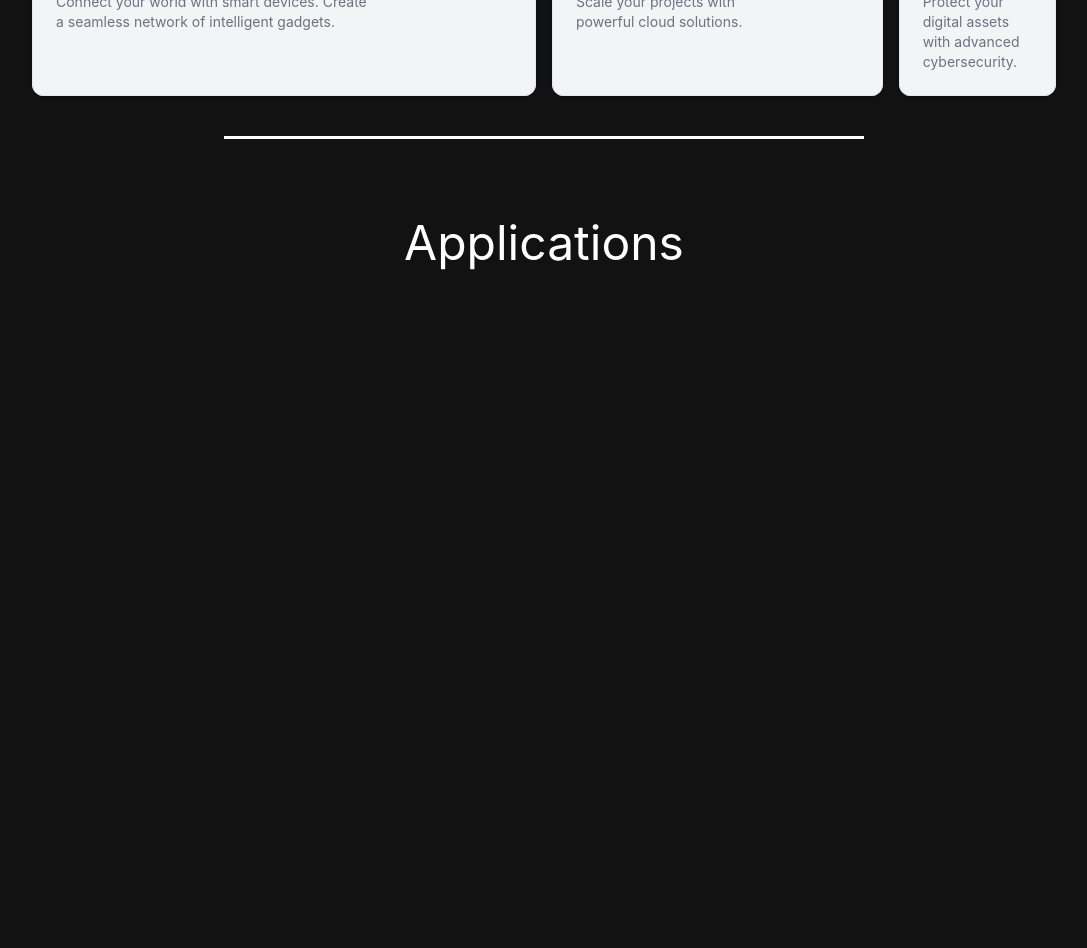
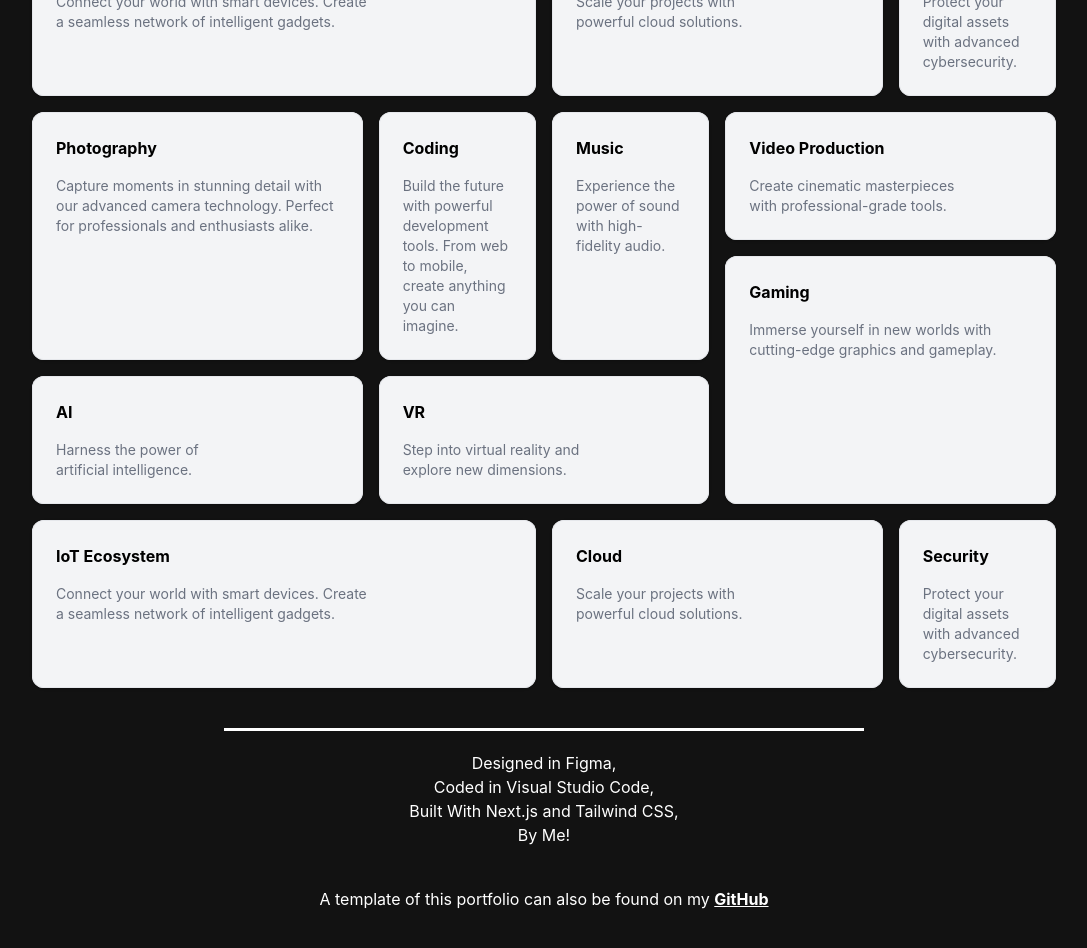
Before and after one commit to MajedAlthonayan/24Portfolio, a Next.js app in the folder 24portfolio/: page / in a window 1280 px wide. Shown: the part 3620-4568 px from the top of the page, without its empty margins (96-1183 px from the left). Before the commit the page ends 3927 px from the top, so only its background shows below. Built offline with nearby package versions, Linux system fonts and the light colour scheme.

Commit message:
Design Updates

```diff
--- a/24portfolio/app/page.tsx
+++ b/24portfolio/app/page.tsx
@@ -385,7 +385,9 @@ export default function Home() {
 			<div className="my-10 w-1/2 border-b border-[#FFFFFF] mx-auto border-2" />
 			<div className="flex justify-center mt-20">
 				<div className="text-left">
-					<h1 className="text-left text-5xl mb-10 text-[#FFFFFF]">Tech</h1>
+					<h1 className="text-left text-5xl mb-10 text-[#FFFFFF]">
+						Technologies & Applications
+					</h1>
 				</div>
 			</div>
 
@@ -393,7 +395,7 @@ export default function Home() {
 			<div className="max-w-5xl mb-10 mx-auto text-balance text-gray-500">
 				<div className="grid grid-cols-1 md:grid-cols-4 gap-4 lg:grid-cols-6">
 					{/* <!-- Large box spanning 2x2 --> */}
-					<div className="bg-gray-100 ring-1 ring-inset ring-gray-200 shadow p-6 rounded-xl md:col-span-2 md:row-span-2">
+					<div className="bg-gray-100 ring-1 ring-inset ring-gray-200 shadow p-6 rounded-xl md:col-span-2 md:row-span-2 hover:scale-105 hover:shadow-xl transition-transform transition-shadow duration-200 ">
 						<p className="text-black font-bold">Photography</p>
 						<p className="mt-4 text-sm">
 							Capture moments in stunning detail with our advanced camera
@@ -402,7 +404,7 @@ export default function Home() {
 					</div>
 
 					{/* <!-- Tall box spanning 3 rows --> */}
-					<div className="bg-gray-100 ring-1 ring-inset ring-gray-200 shadow p-6 rounded-xl md:row-span-2">
+					<div className="bg-gray-100 ring-1 ring-inset ring-gray-200 shadow p-6 rounded-xl md:row-span-2 hover:scale-105 hover:shadow-xl transition-transform transition-shadow duration-200">
 						<p className="text-black font-bold">Coding</p>
 						<p className="mt-4 text-sm">
 							Build the future with powerful development tools. From web to
@@ -411,7 +413,7 @@ export default function Home() {
 					</div>
 
 					{/* <!-- Regular box --> */}
-					<div className="bg-gray-100 ring-1 ring-inset ring-gray-200 shadow p-6 rounded-xl md:row-span-3 lg:row-span-2">
+					<div className="bg-gray-100 ring-1 ring-inset ring-gray-200 shadow p-6 rounded-xl md:row-span-3 lg:row-span-2 hover:scale-105 hover:shadow-xl transition-transform transition-shadow duration-200">
 						<p className="text-black font-bold">Music</p>
 						<p className="mt-4 text-sm">
 							Experience the power of sound with high-fidelity audio.
@@ -419,7 +421,7 @@ export default function Home() {
 					</div>
 
 					{/* <!-- Wide box spanning 2 columns --> */}
-					<div className="bg-gray-100 ring-1 ring-inset ring-gray-200 shadow p-6 rounded-xl md:col-span-2">
+					<div className="bg-gray-100 ring-1 ring-inset ring-gray-200 shadow p-6 rounded-xl md:col-span-2 hover:scale-105 hover:shadow-xl transition-transform transition-shadow duration-200">
 						<p className="text-black font-bold">Video Production</p>
 						<p className="mt-4 text-sm">
 							Create cinematic masterpieces with professional-grade tools.
@@ -427,7 +429,7 @@ export default function Home() {
 					</div>
 
 					{/* <!-- Tall box spanning 2 rows --> */}
-					<div className="bg-gray-100 ring-1 ring-inset ring-gray-200 shadow p-6 rounded-xl md:row-span-2 lg:col-span-2">
+					<div className="bg-gray-100 ring-1 ring-inset ring-gray-200 shadow p-6 rounded-xl md:row-span-2 lg:col-span-2 hover:scale-105 hover:shadow-xl transition-transform transition-shadow duration-200">
 						<p className="text-black font-bold">Gaming</p>
 						<p className="mt-4 text-sm">
 							Immerse yourself in new worlds with cutting-edge graphics and
@@ -436,13 +438,13 @@ export default function Home() {
 					</div>
 
 					{/* <!-- Regular boxes --> */}
-					<div className="bg-gray-100 ring-1 ring-inset ring-gray-200 shadow p-6 rounded-xl md:col-span-2">
+					<div className="bg-gray-100 ring-1 ring-inset ring-gray-200 shadow p-6 rounded-xl md:col-span-2 hover:scale-105 hover:shadow-xl transition-transform transition-shadow duration-200">
 						<p className="text-black font-bold">AI</p>
 						<p className="mt-4 text-sm">
 							Harness the power of artificial intelligence.
 						</p>
 					</div>
-					<div className="bg-gray-100 ring-1 ring-inset ring-gray-200 shadow p-6 rounded-xl lg:col-span-2">
+					<div className="bg-gray-100 ring-1 ring-inset ring-gray-200 shadow p-6 rounded-xl lg:col-span-2 hover:scale-105 hover:shadow-xl transition-transform transition-shadow duration-200">
 						<p className="text-black font-bold">VR</p>
 						<p className="mt-4 text-sm">
 							Step into virtual reality and explore new dimensions.
@@ -450,7 +452,7 @@ export default function Home() {
 					</div>
 
 					{/* <!-- Wide box spanning 3 columns --> */}
-					<div className="bg-gray-100 ring-1 ring-inset ring-gray-200 shadow p-6 rounded-xl md:col-span-3">
+					<div className="bg-gray-100 ring-1 ring-inset ring-gray-200 shadow p-6 rounded-xl md:col-span-3 hover:scale-105 hover:shadow-xl transition-transform transition-shadow duration-200">
 						<p className="text-black font-bold">IoT Ecosystem</p>
 						<p className="mt-4 text-sm">
 							Connect your world with smart devices. Create a seamless network
@@ -459,13 +461,93 @@ export default function Home() {
 					</div>
 
 					{/* <!-- Regular boxes --> */}
-					<div className="bg-gray-100 ring-1 ring-inset ring-gray-200 shadow p-6 rounded-xl lg:col-span-2">
+					<div className="bg-gray-100 ring-1 ring-inset ring-gray-200 shadow p-6 rounded-xl lg:col-span-2 hover:scale-105 hover:shadow-xl transition-transform transition-shadow duration-200">
 						<p className="text-black font-bold">Cloud</p>
 						<p className="mt-4 text-sm">
 							Scale your projects with powerful cloud solutions.
 						</p>
 					</div>
-					<div className="bg-gray-100 ring-1 ring-inset ring-gray-200 shadow p-6 rounded-xl col-span-full lg:col-span-1">
+					<div className="bg-gray-100 ring-1 ring-inset ring-gray-200 shadow p-6 rounded-xl col-span-full lg:col-span-1 hover:scale-105 hover:shadow-xl transition-transform transition-shadow duration-200">
+						<p className="text-black font-bold">Security</p>
+						<p className="mt-4 text-sm">
+							Protect your digital assets with advanced cybersecurity.
+						</p>
+					</div>
+					{/* APPLICATIONS */}
+					{/* <!-- Large box spanning 2x2 --> */}
+					<div className="bg-gray-100 ring-1 ring-inset ring-gray-200 shadow p-6 rounded-xl md:col-span-2 md:row-span-2 hover:scale-105 hover:shadow-xl transition-transform transition-shadow duration-200">
+						<p className="text-black font-bold">Photography</p>
+						<p className="mt-4 text-sm">
+							Capture moments in stunning detail with our advanced camera
+							technology. Perfect for professionals and enthusiasts alike.
+						</p>
+					</div>
+
+					{/* <!-- Tall box spanning 3 rows --> */}
+					<div className="bg-gray-100 ring-1 ring-inset ring-gray-200 shadow p-6 rounded-xl md:row-span-2 hover:scale-105 hover:shadow-xl transition-transform transition-shadow duration-200">
+						<p className="text-black font-bold">Coding</p>
+						<p className="mt-4 text-sm">
+							Build the future with powerful development tools. From web to
+							mobile, create anything you can imagine.
+						</p>
+					</div>
+
+					{/* <!-- Regular box --> */}
+					<div className="bg-gray-100 ring-1 ring-inset ring-gray-200 shadow p-6 rounded-xl md:row-span-3 lg:row-span-2 hover:scale-105 hover:shadow-xl transition-transform transition-shadow duration-200">
+						<p className="text-black font-bold">Music</p>
+						<p className="mt-4 text-sm">
+							Experience the power of sound with high-fidelity audio.
+						</p>
+					</div>
+
+					{/* <!-- Wide box spanning 2 columns --> */}
+					<div className="bg-gray-100 ring-1 ring-inset ring-gray-200 shadow p-6 rounded-xl md:col-span-2 hover:scale-105 hover:shadow-xl transition-transform transition-shadow duration-200">
+						<p className="text-black font-bold">Video Production</p>
+						<p className="mt-4 text-sm">
+							Create cinematic masterpieces with professional-grade tools.
+						</p>
+					</div>
+
+					{/* <!-- Tall box spanning 2 rows --> */}
+					<div className="bg-gray-100 ring-1 ring-inset ring-gray-200 shadow p-6 rounded-xl md:row-span-2 lg:col-span-2 hover:scale-105 hover:shadow-xl transition-transform transition-shadow duration-200">
+						<p className="text-black font-bold">Gaming</p>
+						<p className="mt-4 text-sm">
+							Immerse yourself in new worlds with cutting-edge graphics and
+							gameplay.
+						</p>
+					</div>
+
+					{/* <!-- Regular boxes --> */}
+					<div className="bg-gray-100 ring-1 ring-inset ring-gray-200 shadow p-6 rounded-xl md:col-span-2 hover:scale-105 hover:shadow-xl transition-transform transition-shadow duration-200">
+						<p className="text-black font-bold">AI</p>
+						<p className="mt-4 text-sm">
+							Harness the power of artificial intelligence.
+						</p>
+					</div>
+					<div className="bg-gray-100 ring-1 ring-inset ring-gray-200 shadow p-6 rounded-xl lg:col-span-2 hover:scale-105 hover:shadow-xl transition-transform transition-shadow duration-200">
+						<p className="text-black font-bold">VR</p>
+						<p className="mt-4 text-sm">
+							Step into virtual reality and explore new dimensions.
+						</p>
+					</div>
+
+					{/* <!-- Wide box spanning 3 columns --> */}
+					<div className="bg-gray-100 ring-1 ring-inset ring-gray-200 shadow p-6 rounded-xl md:col-span-3 hover:scale-105 hover:shadow-xl transition-transform transition-shadow duration-200">
+						<p className="text-black font-bold">IoT Ecosystem</p>
+						<p className="mt-4 text-sm">
+							Connect your world with smart devices. Create a seamless network
+							of intelligent gadgets.
+						</p>
+					</div>
+
+					{/* <!-- Regular boxes --> */}
+					<div className="bg-gray-100 ring-1 ring-inset ring-gray-200 shadow p-6 rounded-xl lg:col-span-2 hover:scale-105 hover:shadow-xl transition-transform transition-shadow duration-200">
+						<p className="text-black font-bold">Cloud</p>
+						<p className="mt-4 text-sm">
+							Scale your projects with powerful cloud solutions.
+						</p>
+					</div>
+					<div className="bg-gray-100 ring-1 ring-inset ring-gray-200 shadow p-6 rounded-xl col-span-full lg:col-span-1 hover:scale-105 hover:shadow-xl transition-transform transition-shadow duration-200">
 						<p className="text-black font-bold">Security</p>
 						<p className="mt-4 text-sm">
 							Protect your digital assets with advanced cybersecurity.
@@ -473,12 +555,17 @@ export default function Home() {
 					</div>
 				</div>
 			</div>
-			<div className="my-10 w-1/2 border-b border-[#FFFFFF] mx-auto border-2" />
-			<div className="flex justify-center mt-20">
-				<div className="text-left">
-					<h1 className="text-left text-5xl mb-10 text-[#FFFFFF]">
-						Applications
-					</h1>
+			<div className="my-5 w-1/2 border-b border-[#FFFFFF] mx-auto border-2" />
+			<div className="flex justify-center">
+				<div className="text-center">
+					<p className="text-[#FFFFFF]">Designed in Figma,</p>
+					<p className="text-[#FFFFFF]">Coded in Visual Studio Code,</p>
+					<p className="text-[#FFFFFF]">Built With Next.js and Tailwind CSS,</p>
+					<p className="text-md mb-10 text-[#FFFFFF]">By Me!</p>
+					<p className="text-[#FFFFFF] mb-10">
+						A template of this portfolio can also be found on my{" "}
+						<a className="font-bold underline">GitHub</a>
+					</p>
 				</div>
 			</div>
 		</main>
```
